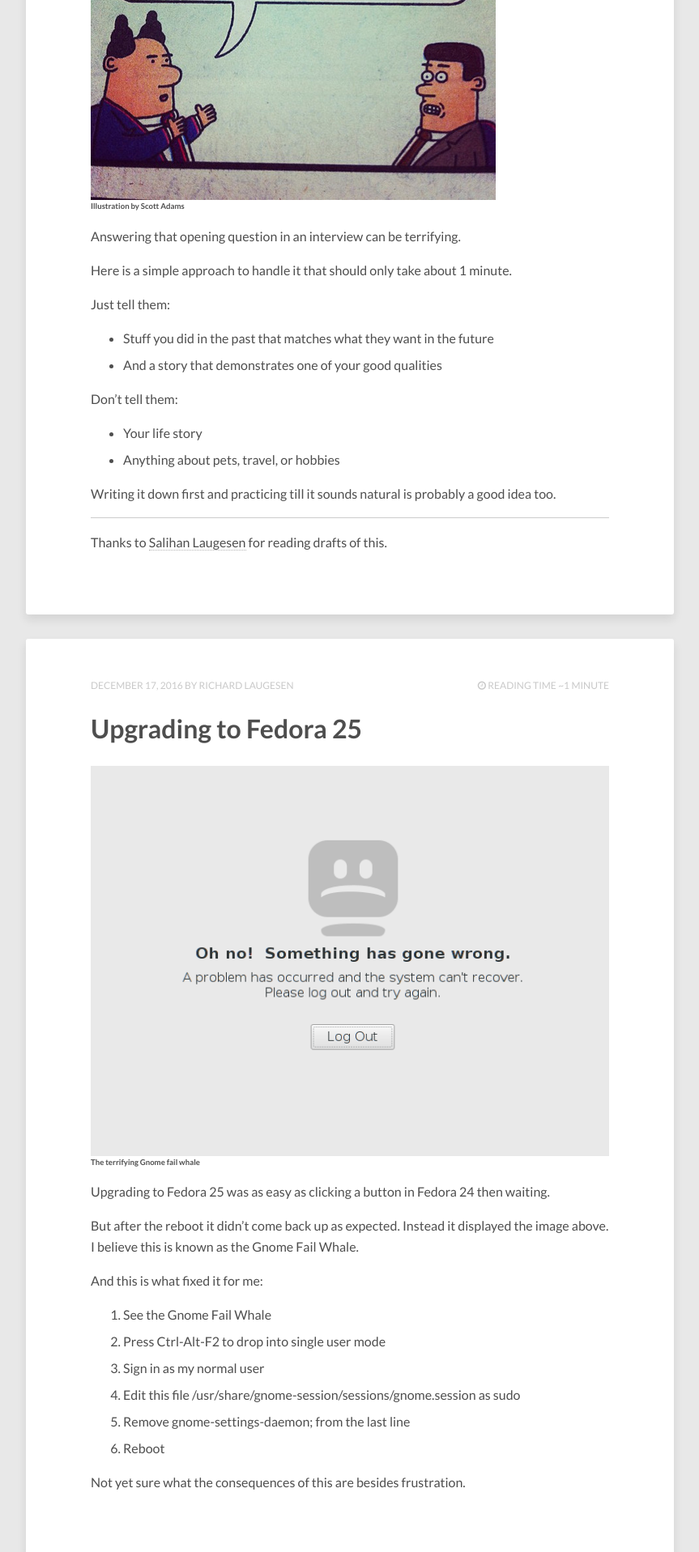
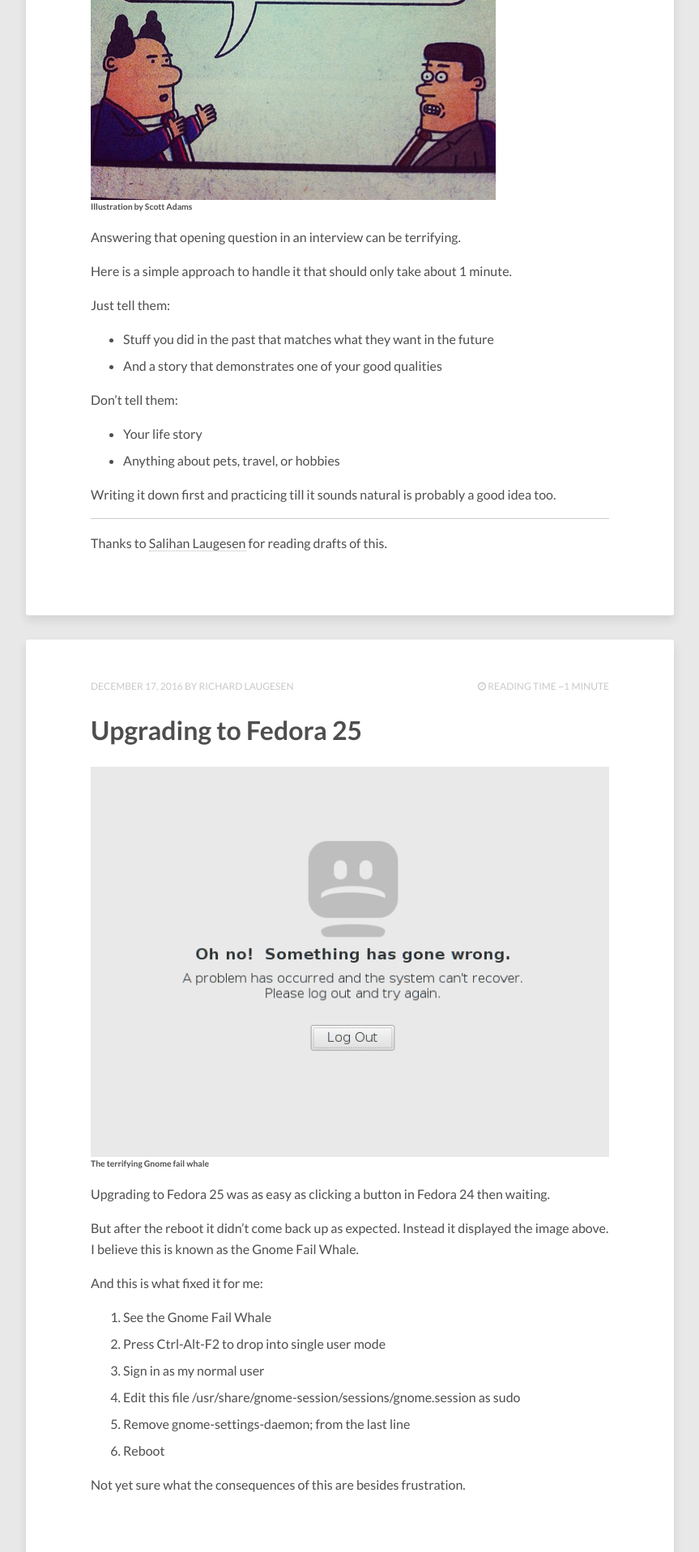
Before and after one commit to richardlaugesen/richardlaugesen, a Jekyll site: the page built from index.html, in a window 1280 px wide. Shown: the part 760-2677 px from the top of the page at 81% size, without its empty margins (208-1071 px from the left). Built offline with Jekyll 4.4.1, drawn with Linux system fonts in a browser that asks for light colours; nearby versions of some CDN libraries; the list of posts is cut into pages by our own code.

Commit message:
Changed caption CSS to percentage instead of em

```diff
--- a/_sass/_typography.scss
+++ b/_sass/_typography.scss
@@ -145,5 +145,5 @@
     display: block;
     font-style: normal;
     font-weight: bold;
-    font-size: 0.6em;
+    font-size: 65%;
 }
```
